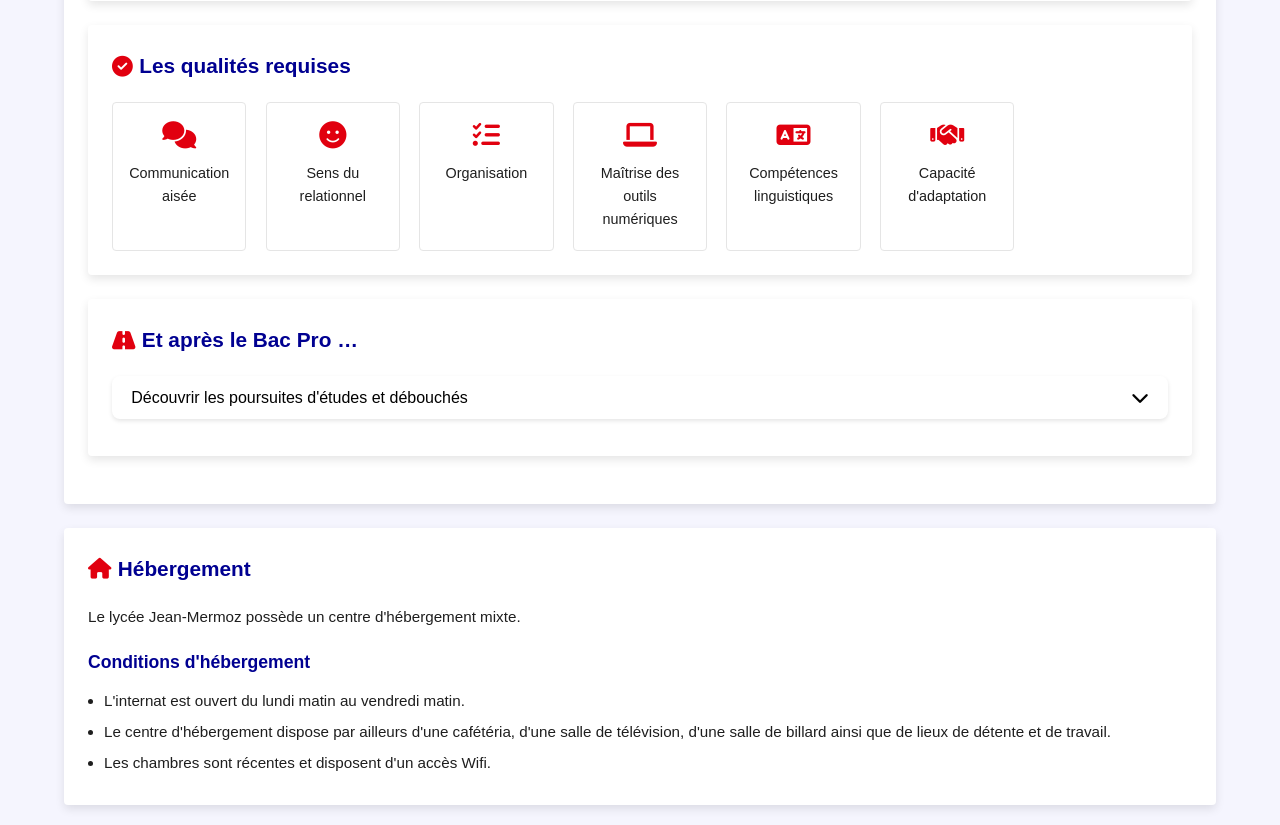
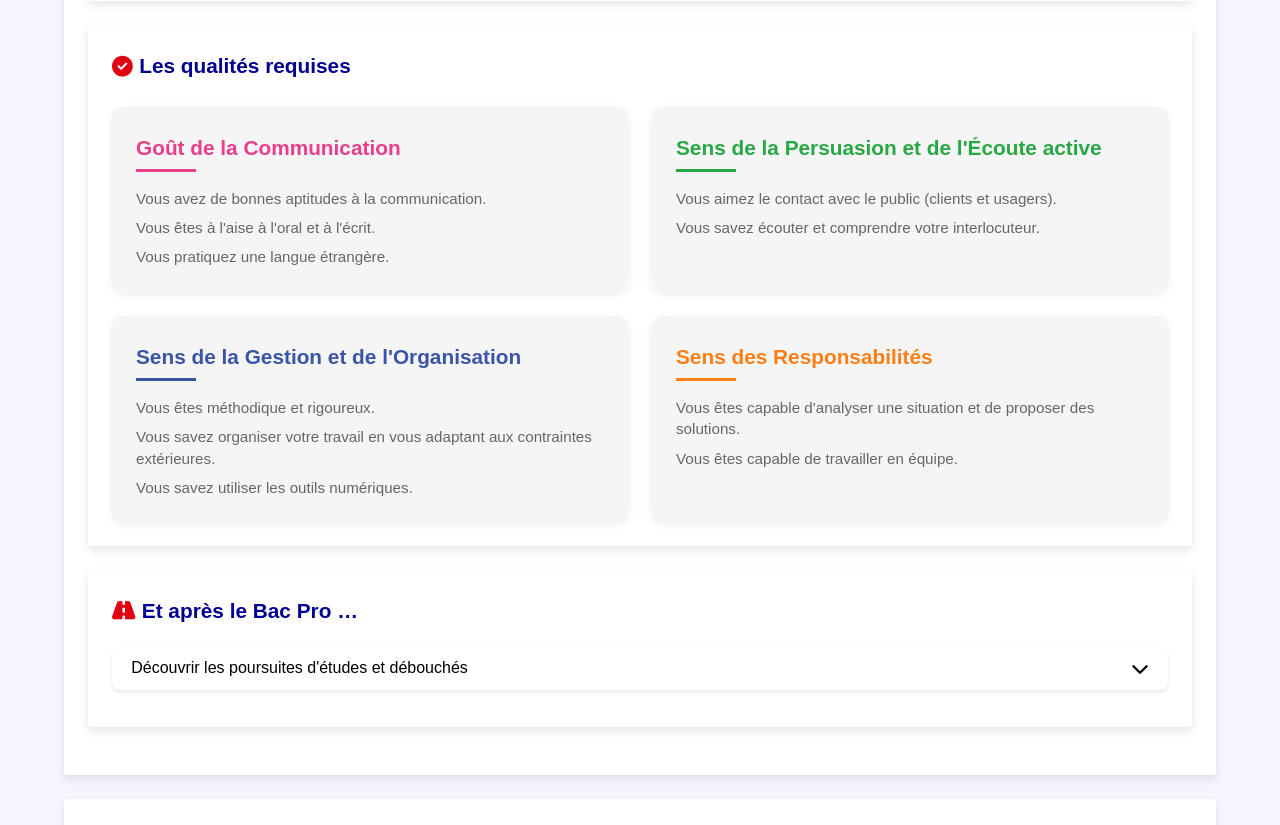
Before and after one commit to Yakari607/lycee1, a PHP site: page /metiers-accueil.php in a window 1280 px wide. Shown: the part 1772-2597 px from the top of the page. Run offline with PHP 8.4, Linux system fonts and the light colour scheme; some web fonts are replaced.

Commit message:
Les qualités requises mis a jour

```diff
--- a/css/pages/formation.css
+++ b/css/pages/formation.css
@@ -317,41 +317,96 @@
     font-size: 0.9rem;
 }
 
-/* Qualités requises */
-.qualites-grid {
-    display: grid;
-    grid-template-columns: repeat(auto-fill, minmax(130px, 1fr));
-    gap: 1.2rem;
-    margin-top: 1.2rem;
+/* Mode sombre */
+[data-theme="dark"] .debouche-item {
+    background-color: #2a2a2a;
 }
 
-.qualite-item {
-    background-color: var(--light-bg);
-    border: 1px solid var(--border-color);
-    border-radius: var(--border-radius);
-    padding: 1.2rem 0.8rem;
+[data-theme="dark"] .debouche-item i {
+    color: #ccc;
+}
+
+[data-theme="dark"] .debouche-item span {
+    color: #ccc;
+}
+
+/* Qualités requises - Nouveau style */
+.qualites-sections {
     display: flex;
     flex-direction: column;
-    align-items: center;
-    text-align: center;
-    gap: 0.8rem;
-    transition: transform 0.3s ease, box-shadow 0.3s ease;
+    gap: 1.5rem;
+    margin-top: 1.5rem;
 }
 
-.qualite-item:hover {
-    transform: translateY(-4px);
-    box-shadow: 0 6px 12px rgba(0, 0, 0, 0.1);
+.qualite-section {
+    background-color: #f5f5f5;
+    border-radius: 12px;
+    padding: 1.5rem;
+    box-shadow: 0 2px 8px rgba(0, 0, 0, 0.08);
 }
 
-.qualite-item i {
-    font-size: 1.7rem;
-    color: var(--accent-color);
+.qualite-section h4 {
+    font-size: 1.3rem;
+    margin-bottom: 1rem;
+    font-weight: 600;
+    position: relative;
+    padding-bottom: 0.5rem;
 }
 
-.qualite-item span {
-    font-weight: 500;
-    color: var(--text-color);
-    font-size: 0.9rem;
+.qualite-section h4::after {
+    content: '';
+    position: absolute;
+    left: 0;
+    bottom: 0;
+    width: 60px;
+    height: 3px;
+    background-color: currentColor;
+}
+
+.qualite-section p {
+    margin-bottom: 0.5rem;
+    color: #666;
+    line-height: 1.4;
+    font-size: 0.95rem;
+}
+
+.qualite-section p:last-child {
+    margin-bottom: 0;
+}
+
+/* Couleurs des titres */
+.qualite-section h4.pink {
+    color: #e83e8c;
+}
+
+.qualite-section h4.green {
+    color: #28a745;
+}
+
+.qualite-section h4.blue {
+    color: #3a54a8;
+}
+
+.qualite-section h4.orange {
+    color: #fd7e14;
+}
+
+/* Responsive */
+@media (min-width: 768px) {
+    .qualites-sections {
+        display: grid;
+        grid-template-columns: repeat(2, 1fr);
+        gap: 1.5rem;
+    }
+}
+
+/* Mode sombre */
+[data-theme="dark"] .qualite-section {
+    background-color: #2a2a2a;
+}
+
+[data-theme="dark"] .qualite-section p {
+    color: #ccc;
 }
 
 /* Après Bac */
@@ -683,10 +738,6 @@
         grid-template-columns: 1fr;
     }
 
-    .qualites-grid {
-        grid-template-columns: repeat(2, 1fr);
-    }
-
     .back-home {
         padding: 0.4rem 0.8rem;
         margin: 0.6rem;
--- a/metiers-accueil.php
+++ b/metiers-accueil.php
@@ -226,30 +226,31 @@
 
                     <div class="formation-block">
                         <h3><i class="fas fa-check-circle"></i> Les qualités requises</h3>
-                        <div class="qualites-grid">
-                            <div class="qualite-item">
-                                <i class="fas fa-comments"></i>
-                                <span>Communication aisée</span>
+                        <div class="qualites-sections">
+                            <div class="qualite-section">
+                                <h4 class="pink">Goût de la Communication</h4>
+                                <p>Vous avez de bonnes aptitudes à la communication.</p>
+                                <p>Vous êtes à l'aise à l'oral et à l'écrit.</p>
+                                <p>Vous pratiquez une langue étrangère.</p>
                             </div>
-                            <div class="qualite-item">
-                                <i class="fas fa-smile"></i>
-                                <span>Sens du relationnel</span>
+
+                            <div class="qualite-section">
+                                <h4 class="green">Sens de la Persuasion et de l'Écoute active</h4>
+                                <p>Vous aimez le contact avec le public (clients et usagers).</p>
+                                <p>Vous savez écouter et comprendre votre interlocuteur.</p>
                             </div>
-                            <div class="qualite-item">
-                                <i class="fas fa-tasks"></i>
-                                <span>Organisation</span>
+
+                            <div class="qualite-section">
+                                <h4 class="blue">Sens de la Gestion et de l'Organisation</h4>
+                                <p>Vous êtes méthodique et rigoureux.</p>
+                                <p>Vous savez organiser votre travail en vous adaptant aux contraintes extérieures.</p>
+                                <p>Vous savez utiliser les outils numériques.</p>
                             </div>
-                            <div class="qualite-item">
-                                <i class="fas fa-laptop"></i>
-                                <span>Maîtrise des outils numériques</span>
-                            </div>
-                            <div class="qualite-item">
-                                <i class="fas fa-language"></i>
-                                <span>Compétences linguistiques</span>
-                            </div>
-                            <div class="qualite-item">
-                                <i class="fas fa-handshake"></i>
-                                <span>Capacité d'adaptation</span>
+
+                            <div class="qualite-section">
+                                <h4 class="orange">Sens des Responsabilités</h4>
+                                <p>Vous êtes capable d'analyser une situation et de proposer des solutions.</p>
+                                <p>Vous êtes capable de travailler en équipe.</p>
                             </div>
                         </div>
                     </div>
```
